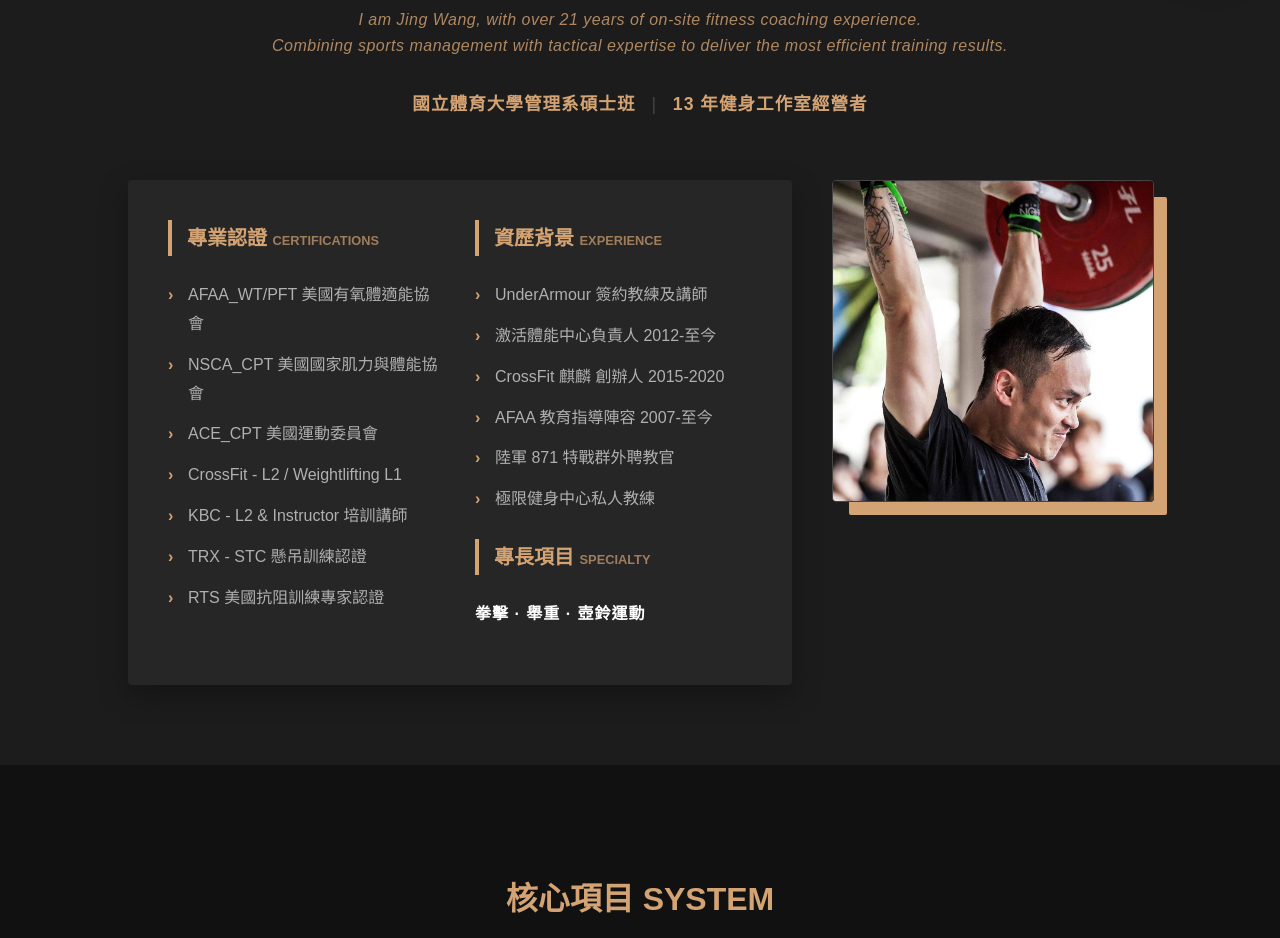
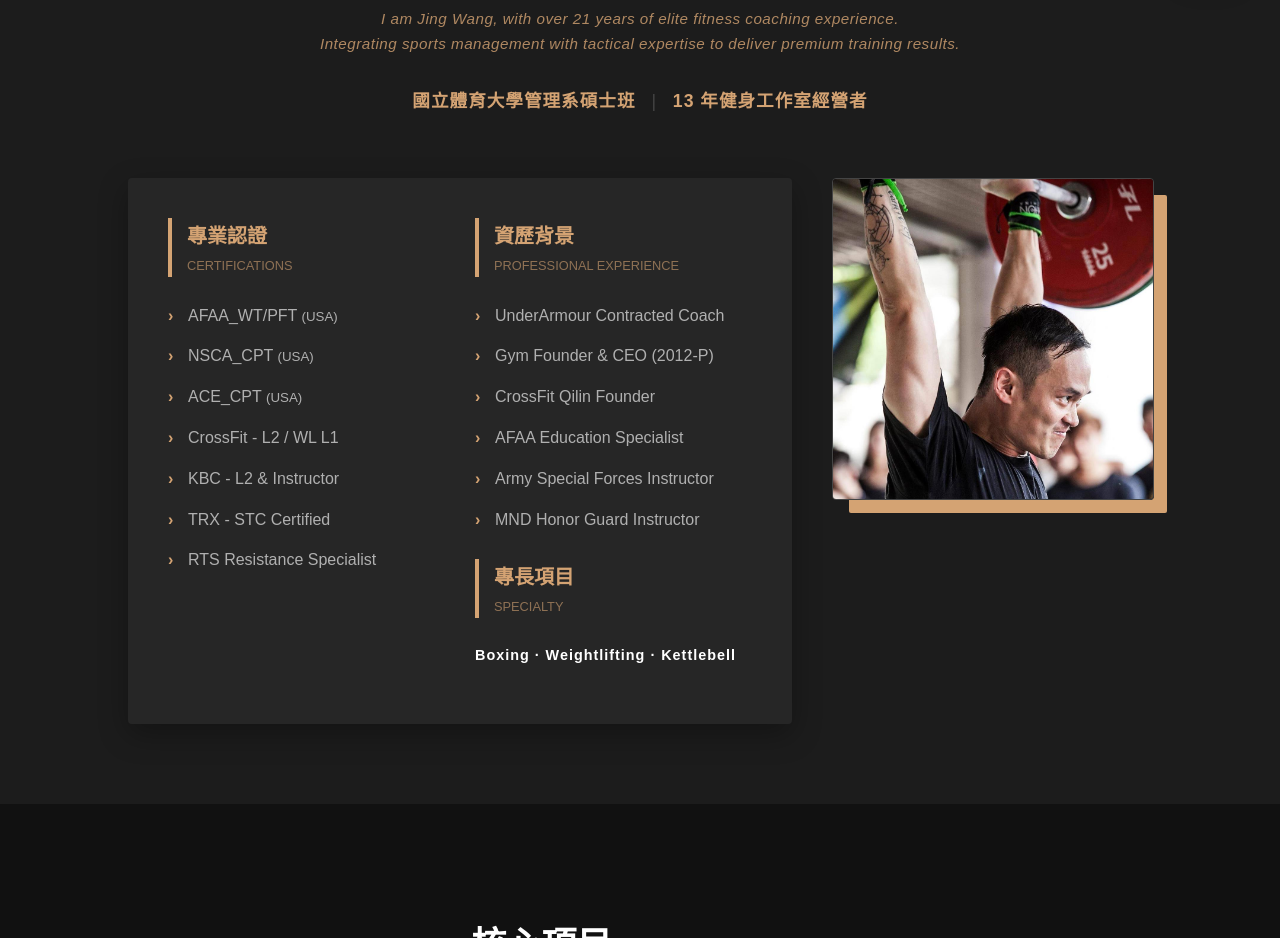
Before and after one commit to Poshu1984/my-fitness-site, a plain HTML site: page index.html in a window 1280 px wide. Shown: the part 794-1732 px from the top of the page. Drawn offline with Linux system fonts and the light colour scheme.

Commit message:
Update index.html

```diff
--- a/index.html
+++ b/index.html
@@ -135,16 +135,16 @@
 
 <section id="about" class="section">
     <div class="intro-section" style="text-align: center; margin-bottom: 60px;">
-        <h2 style="font-size: 2.2rem; border-left: 5px solid var(--primary-color); padding-left: 15px; margin-bottom: 30px; display: inline-block;">關於教練 <span style="font-size: 1.2rem; color: var(--primary-color); letter-spacing: 2px; margin-left: 10px;">/ ABOUT COACH</span></h2>
+        <h2 style="font-size: 2.2rem; border-left: 5px solid var(--primary-color); padding-left: 15px; margin-bottom: 30px; display: inline-block; color: #fff;">關於教練 <span style="font-size: 1.1rem; color: var(--primary-color); letter-spacing: 2px; margin-left: 10px; font-weight: 300;">/ ABOUT COACH</span></h2>
 
         <p style="font-size: 1.3rem; max-width: 900px; width: 95%; margin: 0 auto 10px auto; line-height: 1.8; color: #fff; font-weight: 500;">
             我是汪瀞，擁有超過 21 年的健身教學現場經驗，<br>
             結合學術管理與實戰技術，致力於打造最高效的訓練體驗。
         </p>
 
-        <p style="font-size: 1rem; max-width: 850px; width: 90%; margin: 0 auto; line-height: 1.6; color: var(--primary-color); font-style: italic; opacity: 0.8; letter-spacing: 0.5px;">
-            I am Jing Wang, with over 21 years of on-site fitness coaching experience. <br>
-            Combining sports management with tactical expertise to deliver the most efficient training results.
+        <p style="font-size: 0.95rem; max-width: 850px; width: 90%; margin: 0 auto; line-height: 1.6; color: var(--primary-color); font-style: italic; opacity: 0.8; letter-spacing: 0.5px;">
+            I am Jing Wang, with over 21 years of elite fitness coaching experience. <br>
+            Integrating sports management with tactical expertise to deliver premium training results.
         </p>
 
         <div style="margin-top: 30px; font-size: 1.1rem; letter-spacing: 1px;">
@@ -152,55 +152,61 @@
         </div>
     </div>
 
-    <div class="exp-main-wrapper">
-        <div class="exp-container">
+    <div class="exp-main-wrapper" style="display: flex; gap: 40px; align-items: start; flex-wrap: wrap;">
+        <div class="exp-container" style="flex: 2; min-width: 380px; background: var(--card-bg); padding: 40px; border-radius: 4px; display: grid; grid-template-columns: 1fr 1fr; gap: 30px;">
             <div>
-                <div class="exp-title">專業認證 <span style="font-size: 0.8rem; opacity: 0.7;">CERTIFICATIONS</span></div>
+                <div class="exp-title">專業認證 <span style="font-size: 0.8rem; display: block; opacity: 0.6; font-weight: 300;">CERTIFICATIONS</span></div>
                 <ul class="exp-list">
-                    <li>AFAA_WT/PFT 美國有氧體適能協會</li>
-                    <li>NSCA_CPT 美國國家肌力與體能協會</li>
-                    <li>ACE_CPT 美國運動委員會</li>
-                    <li>CrossFit - L2 / Weightlifting L1</li>
-                    <li>KBC - L2 & Instructor 培訓講師</li>
-                    <li>TRX - STC 懸吊訓練認證</li>
-                    <li>RTS 美國抗阻訓練專家認證</li>
+                    <li>AFAA_WT/PFT <small>(USA)</small></li>
+                    <li>NSCA_CPT <small>(USA)</small></li>
+                    <li>ACE_CPT <small>(USA)</small></li>
+                    <li>CrossFit - L2 / WL L1</li>
+                    <li>KBC - L2 & Instructor</li>
+                    <li>TRX - STC Certified</li>
+                    <li>RTS Resistance Specialist</li>
                 </ul>
             </div>
             <div>
-                <div class="exp-title">資歷背景 <span style="font-size: 0.8rem; opacity: 0.7;">EXPERIENCE</span></div>
+                <div class="exp-title">資歷背景 <span style="font-size: 0.8rem; display: block; opacity: 0.6; font-weight: 300;">PROFESSIONAL EXPERIENCE</span></div>
                 <ul class="exp-list">
-                    <li>UnderArmour 簽約教練及講師</li>
-                    <li>激活體能中心負責人 2012-至今</li>
-                    <li>CrossFit 麒麟 創辦人 2015-2020</li>
-                    <li>AFAA 教育指導陣容 2007-至今</li>
-                    <li>陸軍 871 特戰群外聘教官</li>
-                    <li>極限健身中心私人教練</li>
+                    <li>UnderArmour Contracted Coach</li>
+                    <li>Gym Founder & CEO (2012-P)</li>
+                    <li>CrossFit Qilin Founder</li>
+                    <li>AFAA Education Specialist</li>
+                    <li>Army Special Forces Instructor</li>
+                    <li>MND Honor Guard Instructor</li>
                 </ul>
-                <div class="exp-title" style="margin-top: 25px;">專長項目 <span style="font-size: 0.8rem; opacity: 0.7;">SPECIALTY</span></div>
-                <p style="font-size: 1rem; color: #fff; font-weight: bold; letter-spacing: 1px;">拳擊 · 舉重 · 壺鈴運動</p>
+                <div class="exp-title" style="margin-top: 25px;">專長項目 <span style="font-size: 0.8rem; display: block; opacity: 0.6; font-weight: 300;">SPECIALTY</span></div>
+                <p style="font-size: 0.9rem; color: #fff; font-weight: bold; letter-spacing: 1px;">Boxing · Weightlifting · Kettlebell</p>
             </div>
         </div>
 
-        <div class="photo-container">
+        <div class="photo-container" style="flex: 1; text-align: center; min-width: 320px;">
             <img src="coach-photo.jpg" alt="汪瀞教練" style="width: 100%; max-width: 450px; border-radius: 4px; border: 1px solid #444; box-shadow: 15px 15px 0px -2px var(--primary-color);">
         </div>
     </div>
 </section>
 
 <section id="system" class="section" style="background: #111;">
-    <h2 style="text-align: center; font-size: 2rem; margin-bottom: 50px; color: var(--primary-color);">核心項目 SYSTEM</h2>
+    <h2 style="text-align: center; font-size: 2.2rem; margin-bottom: 50px; color: #fff;">核心項目 <span style="font-size: 1.1rem; color: var(--primary-color); letter-spacing: 2px; margin-left: 10px; font-weight: 300;">/ CORE SYSTEMS</span></h2>
     <div class="course-grid">
         <div class="card">
-            <h3>I30 訓練系統</h3>
-            <p>模組化功能性力量訓練。動作精確標準化，將汗水轉化為可視化的數據指標。</p>
+            <h3 style="font-size: 1.5rem; margin-bottom: 10px;">I30 訓練系統</h3>
+            <p style="font-size: 0.85rem; color: var(--primary-color); margin-bottom: 15px; font-style: italic;">I30 Functional Training System</p>
+            <p style="font-size: 0.95rem; color: var(--text-muted);">模組化功能性力量訓練。動作精確標準化，將汗水轉化為數據指標。</p>
+            <p style="font-size: 0.85rem; color: #666; margin-top: 10px;">A modular functional strength system that standardizes movements into visual data performance.</p>
         </div>
         <div class="card">
-            <h3>【瀞食】</h3>
-            <p>管理學思維導入。高效、營養、高品質飲食管理，讓飲食成為最強成效後援。</p>
+            <h3 style="font-size: 1.5rem; margin-bottom: 10px;">【瀞食】指南</h3>
+            <p style="font-size: 0.85rem; color: var(--primary-color); margin-bottom: 15px; font-style: italic;">JING SHI Nutrition Guide</p>
+            <p style="font-size: 0.95rem; color: var(--text-muted);">管理學思維導入。高效、營養、高品質飲食管理，優化訓練成效。</p>
+            <p style="font-size: 0.85rem; color: #666; margin-top: 10px;">Management-driven nutrition protocols designed for high-performance recovery and health optimization.</p>
         </div>
         <div class="card">
             <h3>1-on-1 線上指導</h3>
-            <p>打破地理限制，提供動作校正與個人化課表，將 21 年精華數位化呈現。</p>
+            <p style="font-size: 0.85rem; color: var(--primary-color); margin-bottom: 15px; font-style: italic;">1-on-1 Remote Coaching</p>
+            <p style="font-size: 0.95rem; color: var(--text-muted);">打破地理限制，提供精確動作校正與課表，將 21 年精華數位化呈現。</p>
+            <p style="font-size: 0.85rem; color: #666; margin-top: 10px;">Remote corrective exercise and personalized programming based on 21 years of elite expertise.</p>
         </div>
     </div>
 </section>
```
